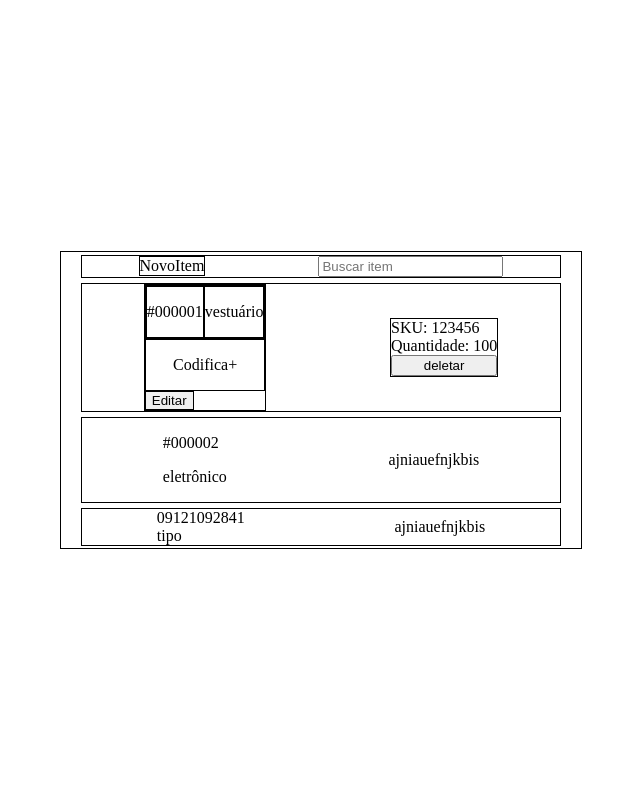
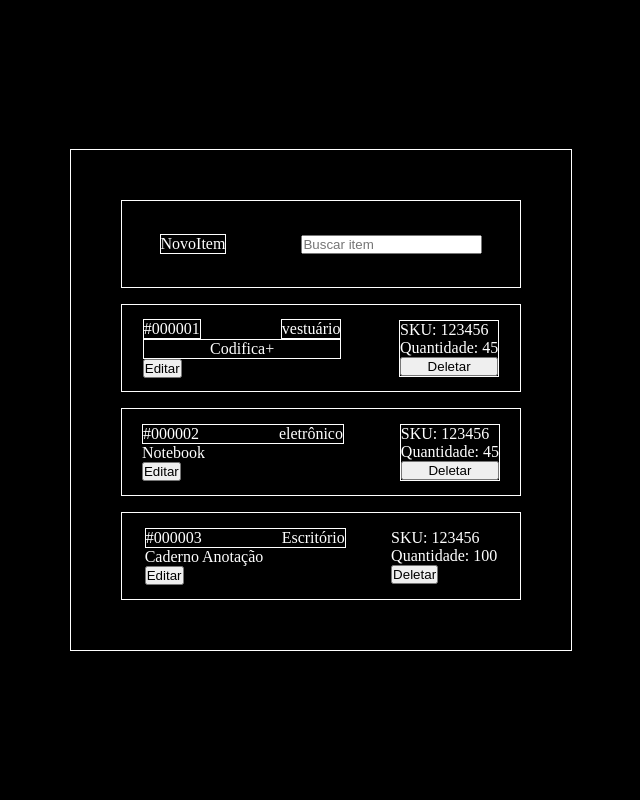
Before and after one commit to PurpleH8/Codifica-Mais, a PHP site: page /listagem.php in a window 1280 px wide. Shown: the whole page, without its empty margins (319-959 px from the left). Run offline with PHP 8.4, Linux system fonts and the light colour scheme.

Commit message:
Não tive sucesso, mas ta ai

```diff
--- a/PROJETO/PROJETO/CRUD-WEB/public/css/listagem.css
+++ b/PROJETO/PROJETO/CRUD-WEB/public/css/listagem.css
@@ -1,21 +1,32 @@
+* {
+    margin: 0;
+    padding: 0;
+}
 body{
     display: flex;
-    justify-content: center;
+    justify-content: space-around;
     align-items: center;
     height: 100vh;
     margin: 0;
+    box-sizing: border-box;
+    color: white;
+    background-color: black;
+    width: 100%;
+    gap: 1rem;
 }
 .tudo{
     display: flex;
     justify-content: center;
     border: 1px solid;
     flex-direction: column;
-    width: 30rem;
-    height: 16rem;
-    flex: 0.5;
+    width: 25rem;
+    height: 25rem;
+    flex: 1;
     overflow: hidden;
-    padding: 20px;
-    gap: 5px;
+    padding: 50px;
+    gap: 1rem;
+    align-content: space-around;
+
 }
 .coluna_um {
     border: 1px solid;
@@ -24,6 +35,7 @@ body{
     justify-content: space-around;
     align-items: center;
     flex: 1;
+
 }
 .coluna_dois {
     border: 1px solid;
@@ -34,6 +46,7 @@ body{
     flex: 1;
     align-content: space-around;
     align-items: center;
+    gap: 1rem;
 }
 .novo_item {
     border: 1px solid;
@@ -42,6 +55,7 @@ body{
     justify-content: space-around;
     align-items: center;
     flex: 1;
+
 }
 .coluna_tres {
     border: 1px solid;
@@ -50,7 +64,11 @@ body{
     justify-content: space-around;
     align-items: center;
     flex: 1;
+    align-content: space-around;
+    align-items: center;
+    gap: 1rem;
 }
+
 .coluna_quatro {
     border: 1px solid;
     flex-direction: row;
@@ -63,15 +81,17 @@ body{
     align-content: space-around;
     flex-direction: column;
     justify-content: space-around;
-    border: 1px solid;
+
+    gap: 100rem;
+
 }
 .top_esquerda_coluna_colunadois {
     display: flex;
     justify-content: space-around;
-    border: 1px solid;
     flex-direction: row;
     align-items: center;
     flex: 1;
+    gap: 5rem;
 }
 .codigo_item_esquerda_coluna_colunadois {
     border: 1px solid;
@@ -102,3 +122,33 @@ body{
     display: flex;
     flex-direction: column;
 }
+.esquerdo_coluna_colunatres {
+    align-content: space-around;
+    flex-direction: column;
+}
+.direita_coluna_colunatres {
+    border: 1px solid;
+    align-content: space-around;
+    justify-content: space-around;
+    display: flex;
+    flex-direction: column;
+} .top_esquerda_coluna_colunatres {
+    display: flex;
+    justify-content: space-around;
+    border: 1px solid;
+    flex-direction: row;
+    align-items: center;
+    flex: 1;
+    gap: 5rem;
+    align-content: space-around;
+}
+.top_esquerda_coluna_colunaquatro {
+    display: flex;
+    justify-content: space-around;
+    border: 1px solid;
+    flex-direction: row;
+    align-items: center;
+    flex: 1;
+    gap: 5rem;
+    align-content: space-around;
+}
--- a/PROJETO/PROJETO/CRUD-WEB/public/listagem.php
+++ b/PROJETO/PROJETO/CRUD-WEB/public/listagem.php
@@ -7,6 +7,7 @@ session_start();
 <html lang="pt-br">
 <hea>
     <meta charset="UTF-8">
+    <meta http-equiv="X-UA-Compatible" content="IE-edge">
     <meta name="viewport" content="width=device-width, initial-scale=1.0">
     <link rel="stylesheet" href="css/listagem.css">
     <title>Listagem de produtos</title>
@@ -53,12 +54,12 @@ session_start();
                 </div>
 
                 <div class="mid_esquerda_coluna_colunadois">
-                    <div class="produto_item_esquerda_coluna_colunadois">
-                        <p>Codifica+</p>
-                    </div>
+                    <p class="produto_item_esquerda_coluna_colunadois">
+                        Codifica+
+                    </p>
                 </div>
 
-                <button class="bot_esquerda_coluna_colunadois">
+                <button class="bot_esquerda_coluna_editar">
 
 
                         Editar
@@ -71,18 +72,22 @@ session_start();
             <div class="direita_coluna_colunadois">
                 <div class="top_direita_coluna_colunadois">
 
-                    <div class="codigo_sku">
+                    <p class="codigo_sku">
                         SKU: 123456
-                    </div>
+                    </p>
 
                 </div>
 
                 <div class="mid_direita_coluna_colunadois">
-                    Quantidade: 100
+
+                    <p class="quantidade_item_colunadois">
+                        Quantidade: 45
+                    </p>
+
                 </div>
 
-                <button class="bot_direita_coluna_colunadois">
-                    deletar
+                <button class="bot_direita_coluna_deletar">
+                    Deletar
                 </button>
 
             </div>
@@ -102,32 +107,86 @@ session_start();
 
                 </div>
 
+                <div class="mid_esquerda_coluna_colunatres">
+                    <p class="produto_item_esquerda_coluna_colunatres">
+                        Notebook
+                    </p>
+                </div>
+
+                <button class="bot_esquerda_coluna_editar">
+                    Editar
+                </button>
 
             </div>
 
             <div class="direita_coluna_colunatres">
-                <div class="codigo_item_direita_coluna_colunatres">
-                    ajniauefnjkbis
+
+                <p class="codigo_sku">
+                    SKU: 123456
+                </p>
+
+                <div class="mid_direita_coluna_colunatres">
+
+                    <p class="quantidade_item_colunatres">
+                        Quantidade: 45
+                    </p>
+
                 </div>
+
+                <button class="bot_direita_coluna_deletar">
+                    Deletar
+                </button>
+
             </div>
+
         </div>
 
         <div class="coluna_quatro">
-        <div class="esquerdo_coluna_colunaquatro">
-                <div class="codigo_item_esquerda_coluna_colunaquatro">
-                    09121092841
+            <div class="esquerdo_coluna_colunaquatro">
+                <div class="top_esquerda_coluna_colunaquatro">
+
+                    <div class="codigo_item_esquerda_coluna_colunaquatro">
+                        <p>#000003</p>
+                    </div>
+
+                    <div class="tipo_item_esquerda_coluna_colunaquatro">
+                        <p>Escritório</p>
+                    </div>
+
                 </div>
 
-                <div class="tipo_item_esquerda_coluna_colunaquatro">
-                    tipo
+                <div class="mid_esquerda_coluna_colunaquatro">
+                    <p class="produto_item_esquerda_coluna_colunaquatro">
+                        Caderno Anotação
+                    </p>
                 </div>
+
+                <button class="bot_esquerda_coluna_editar">
+                    Editar
+                </button>
+
             </div>
 
             <div class="direita_coluna_colunaquatro">
-                <div class="codigo_item_direita_coluna_colunaquatro">
-                    ajniauefnjkbis
+
+                <p class="codigo_sku">
+                    SKU: 123456
+                </p>
+
+                <div class="mid_direita_coluna_colunaquatro">
+
+                    <p class="quantidade_item_colunaquatro">
+                        Quantidade: 100
+                    </p>
+
                 </div>
+
+                <button class="bot_direita_coluna_deletar">
+                    Deletar
+                </button>
+
             </div>
+
         </div>
 
     </div>
```
